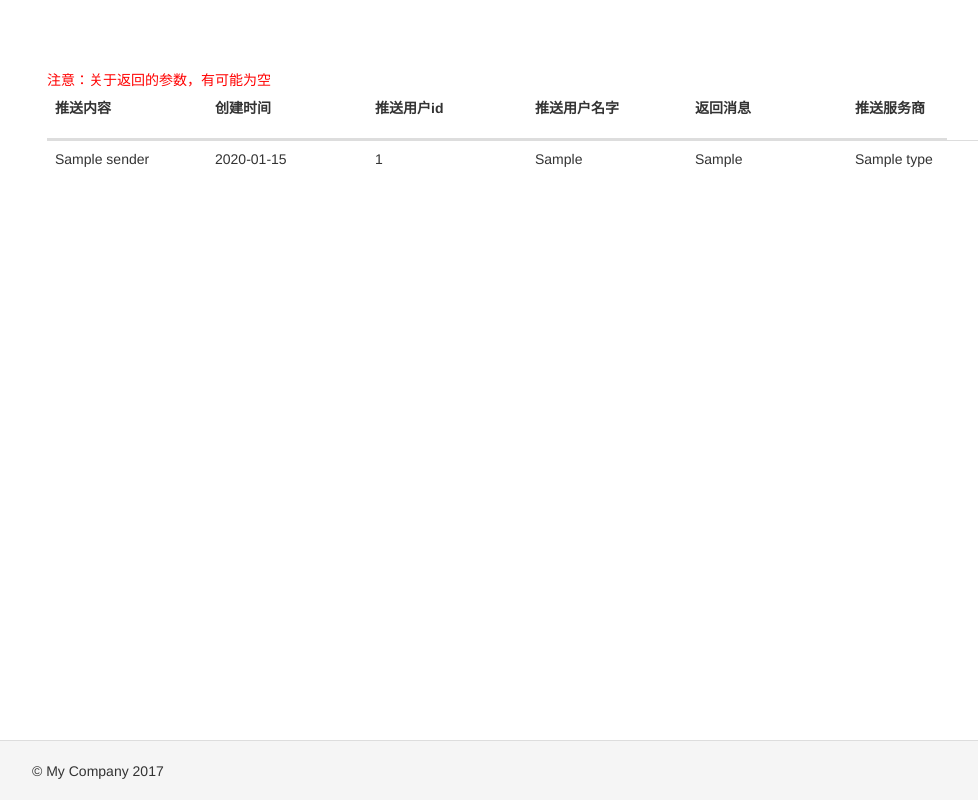
After one commit to zhanggerry/yii_log, a Yii app: template views/admin/PushIndex.php in a window 1280 px wide. The commit adds this page. Shown: the whole page, without its empty margins (38-1016 px from the left). Run offline with PHP 8.4 and a stand-in for Yii, Linux system fonts and the light colour scheme; the template is opened without the code that fills it: most values are stand-ins (such as "Sample title", 1, 10 or a date in 2020); data that the repository does not hold is empty; some libraries are stand-ins or nearby versions.

Commit message:
12.25新增推送日记

```diff
--- /dev/null
+++ b/views/admin/PushIndex.php
@@ -0,0 +1,89 @@
+<?php
+use yii\helpers\Html;
+use yii\widgets\ActiveForm;
+use yii\widgets\LinkPager;
+
+ ?>
+
+<style>
+td,th{
+	word-wrap:break-word; width:160px;display:inline-block;
+}
+th{
+	height:50px;
+}
+
+</style>
+
+
+<body>
+	<div class="container">
+		<div class="row clearfix">
+			<div class="col-md-12 column">
+				<div style="color:red">注意：关于返回的参数，有可能为空</div>
+				<table class="table">
+					<thead>
+						<tr>
+							<th>
+								推送内容
+							</th>
+							<!--<th>
+								请求service
+							</th>-->
+							<th>
+								创建时间
+							</th>
+                            <th>
+								推送用户id
+							</th>
+							<th>
+								推送用户名字
+							</th>
+							<th>
+								返回消息
+							</th>
+							<th style="width:100px;">
+								推送服务商
+							</th>
+
+						</tr>
+					</thead>
+					<tbody>
+
+						<?php foreach($list as $k=>$v):?>
+							<tr>
+								<td> <?php echo $v['sender']?></td>
+								<!--<td> <?php echo $v['text'] ?></td>-->
+                                <td><?php echo $v['createtime']?></td>
+								<td> <?php echo $v['user_id'] ?></td>
+
+								<td><?php echo $v['display_array']?></td>
+								<td><?php echo $v['return_info']?></td>
+								<td><?php echo $v['type']?></td>
+							</tr>
+						<?php endforeach;?>
+					</tbody>
+				</table>
+			</div>
+			 <?php echo LinkPager::widget(['pagination' => $page]); ?>
+		</div>
+	</div>
+</body>
+<script>
+	function displayContent(url,obj)
+	{
+		if(obj != null){
+			url = url + '&type=' +$(obj).attr('date-type')
+		}
+
+		layer.open({
+			type: 2,
+			content: url, //这里content是一个URL，如果你不想让iframe出现滚动条，你还可以content: ['http://sentsin.com', 'no']
+			area:['700px','500px;'],
+			scrollbar:true,
+		});
+		return false;
+	}
+
+
+</script>
--- a/views/layouts/main.php
+++ b/views/layouts/main.php
@@ -30,7 +30,8 @@ AppAsset::register($this);
 
 <div class="wrap">
     <?php
-    NavBar::begin([
+    NavBar::begin(
+    [
         'brandLabel' => 'My Company',
         'brandUrl' => Yii::$app->homeUrl,
         'options' => [
@@ -41,7 +42,7 @@ AppAsset::register($this);
         'options' => ['class' => 'navbar-nav navbar-right'],
         'items' => [
             ['label' => 'Home', 'url' => ['/site/index']],
-            //['label' => 'About', 'url' => ['/site/about']],
+            ['label' => '推送日记', 'url' => ['/admin/push-index']],
            // ['label' => 'Contact', 'url' => ['/site/contact']],
             //Yii::$app->user->isGuest ? (
                 //['label' => 'Login', 'url' => ['/site/login']]
```
Also changed, not shown: models/ApiAppUser.php (added, +12 -0 lines), models/ApiPushLog.php (added, +12 -0 lines), README.md.
